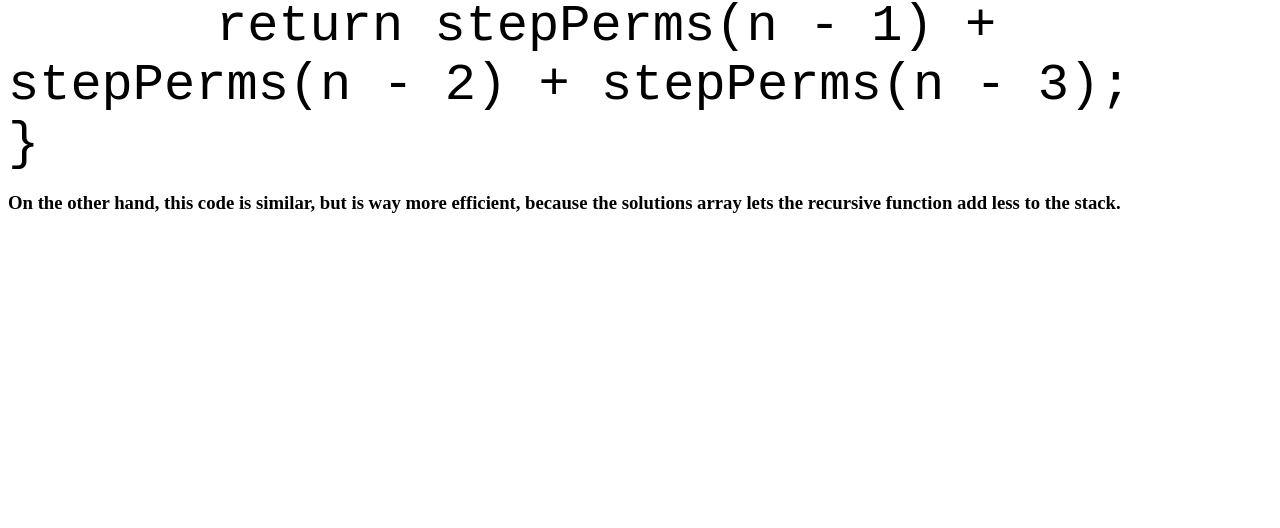
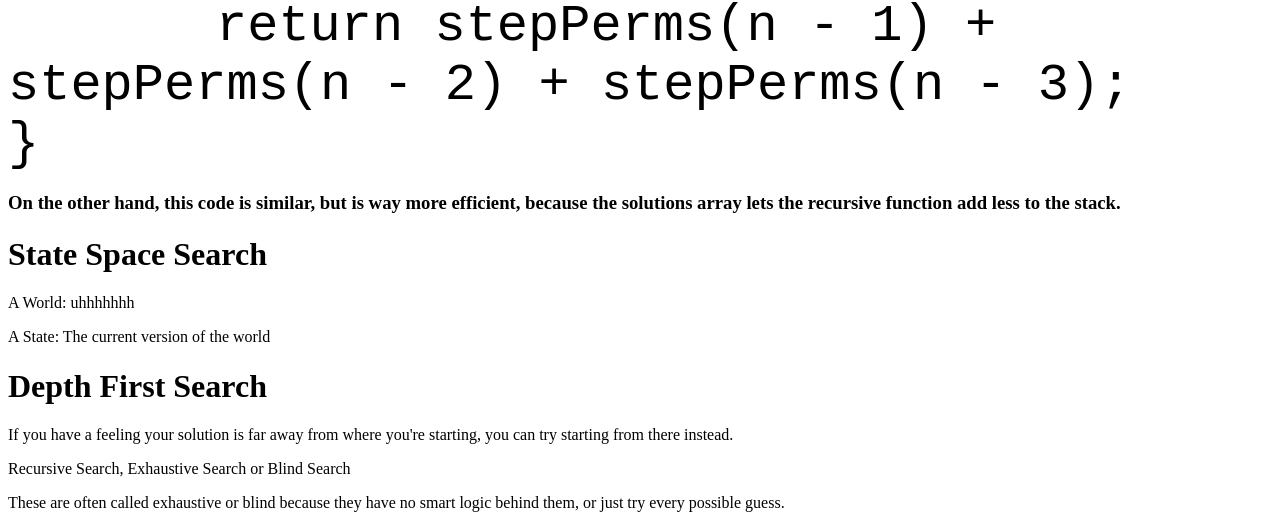
Before and after one commit to hunter-classes/spring-2022-23500-assignments-ashfaku, a plain HTML site: page index.html in a window 1280 px wide. Shown: the part 670-1198 px from the top of the page. Before the commit the page ends 903 px from the top, so only its background shows below. Drawn offline with Linux system fonts and the light colour scheme.

Commit message:
new notes maybe

```diff
--- a/index.html
+++ b/index.html
@@ -49,7 +49,13 @@
 
 			</code>
 			<h3>On the other hand, this code is similar, but is way more efficient, because the solutions array lets the recursive function add less to the stack.</h3>
-
+			<h1>State Space Search</h1>
+			<div>A World: uhhhhhhh</div>
+			<p>A State: The current version of the world<p>
+			<h1>Depth First Search</h1>
+			<p>If you have a feeling your solution is far away from where you're starting, you can try starting from there instead.</p>
+			<p>Recursive Search, Exhaustive Search or Blind Search</p>
+			<p>These are often called exhaustive or blind because they have no smart logic behind them, or just try every possible guess.</p>
 		</p>
 	</div>
 </body>
```
